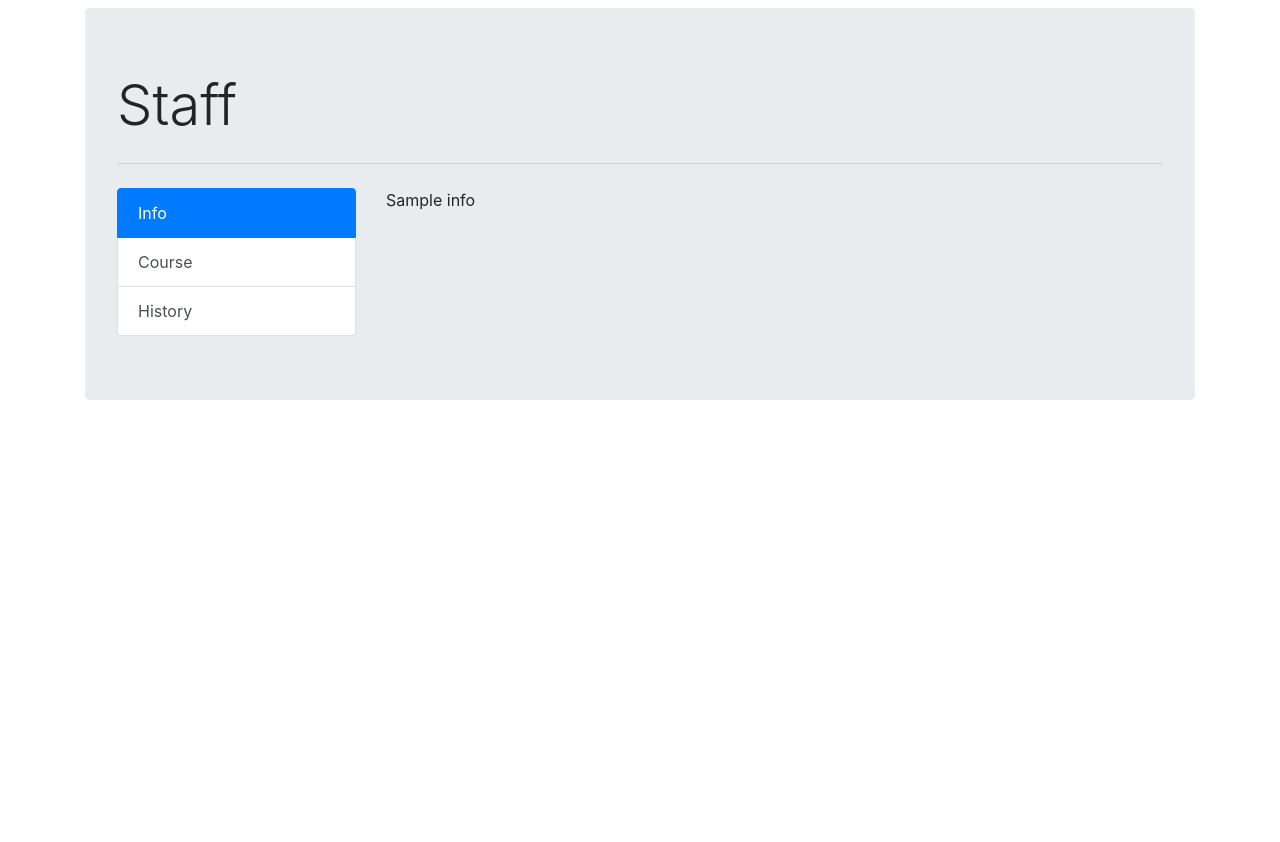
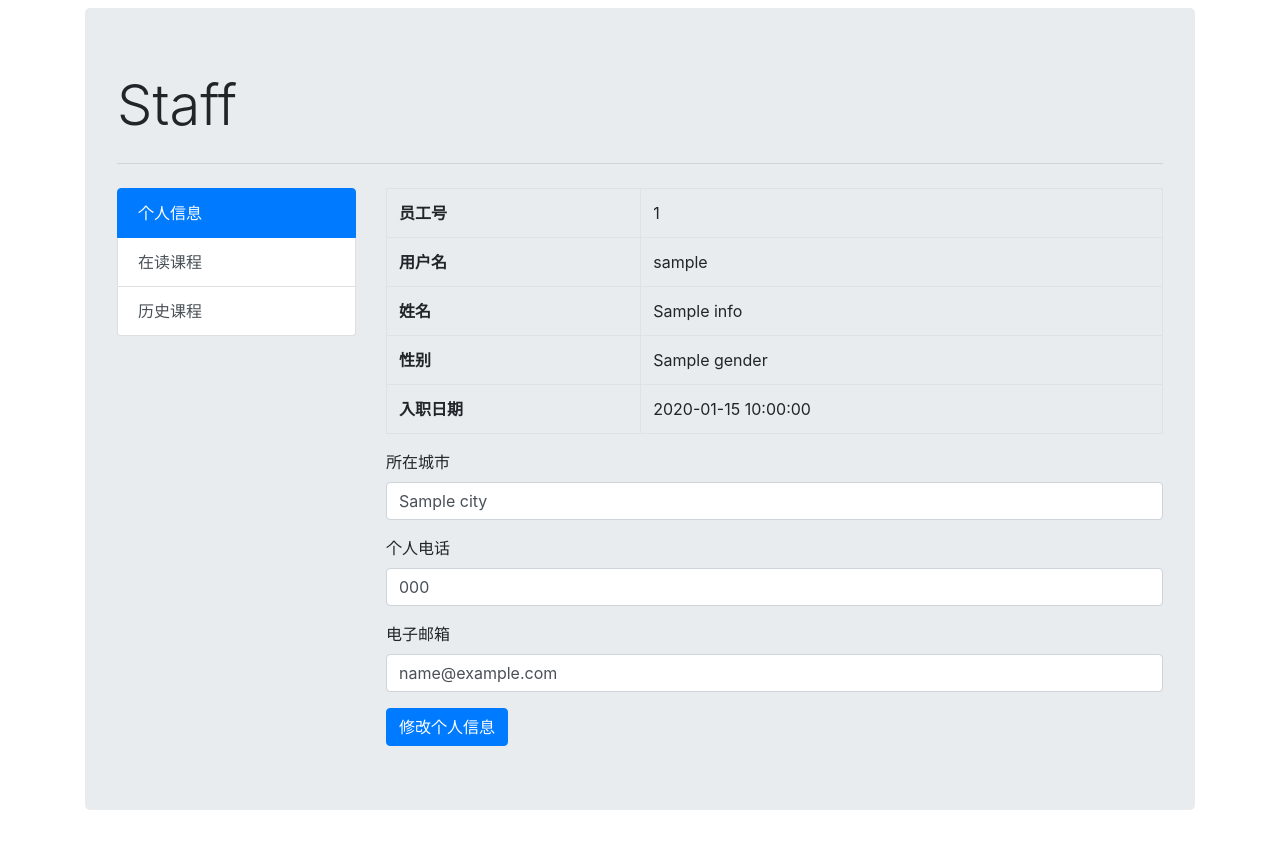
Before and after one commit to YC-Yuan/DataBaseDesign, a Python web app: template PJ/flask/templates/staff.html in a window 1280 px wide. Before the commit the page ends 400 px from the top, so only its background shows below. Run offline with Jinja, Linux system fonts and the light colour scheme; the template is opened without the code that fills it: most values are stand-ins (such as "Sample title", 1, 10 or a date in 2020); some libraries are stand-ins or nearby versions.

Commit message:
staff info

```diff
--- a/PJ/flask/templates/login.html
+++ b/PJ/flask/templates/login.html
@@ -11,12 +11,12 @@
     {% endif %}
 <div class="container">
     <div class="jumbotron mt-2">
-        <h1 class="display-4">Login</h1>
+        <h1 class="display-4">登录</h1>
         <hr class="my-4">
         <div class="card border-dark mx-auto" style="max-width: 40rem;">
             <form action="{{ url_for('user.login') }}" method="post" class="p-3">
                 <div class="form-group">
-                    <label for="username">Username</label>
+                    <label for="username">用户名</label>
                     <input class="form-control" id="username" placeholder="username here" name="username">
                 </div>
                 <div class="form-group">
@@ -24,7 +24,7 @@
                     <input type="password" class="form-control" id="password" placeholder="password here"
                            name="password">
                 </div>
-                <button type="submit" class="btn btn-primary">login</button>
+                <button type="submit" class="btn btn-primary">登录</button>
             </form>
         </div>
     </div>
--- a/PJ/flask/templates/staff.html
+++ b/PJ/flask/templates/staff.html
@@ -16,25 +16,66 @@
                 <div class="list-group" id="list-tab" role="tablist">
                     <a class="list-group-item list-group-item-action active"
                        id="list-home-list" data-toggle="list"
-                       href="#list-info" role="tab" aria-controls="Info">Info</a>
+                       href="#list-info" role="tab" aria-controls="Info">个人信息</a>
                     <a class="list-group-item list-group-item-action" id="list-profile-list" data-toggle="list"
-                       href="#list-course" role="tab" aria-controls="profile">Course</a>
+                       href="#list-course" role="tab" aria-controls="profile">在读课程</a>
                     <a class="list-group-item list-group-item-action" id="list-messages-list" data-toggle="list"
-                       href="#list-history" role="tab" aria-controls="messages">History</a>
+                       href="#list-history" role="tab" aria-controls="messages">历史课程</a>
                 </div>
             </div>
             <div class="col-9">
                 <div class="tab-content" id="nav-tabContent">
                     <div class="tab-pane fade show active" id="list-info" role="tabpanel"
                          aria-labelledby="list-home-list">
-                        {{ info }}
+                        {# 个人info表单 #}
+                        <table class="table table-bordered">
+                            <tbody>
+                            <tr>
+                                <th>员工号</th>
+                                <td>{{ info.user_id }}</td>
+                            </tr>
+                            <tr>
+                                <th>用户名</th>
+                                <td>{{ info.username }}</td>
+                            </tr>
+                            <tr>
+                                <th>姓名</th>
+                                <td>{{ info.name }}</td>
+                            </tr>
+                            <tr>
+                                <th>性别</th>
+                                <td>{{ info.gender }}</td>
+                            </tr>
+                            <tr>
+                                <th>入职日期</th>
+                                <td>{{ info.hire_date }}</td>
+                            </tr>
+                            </tbody>
+                        </table>
+                        <form action="{{ url_for('user.info_modify') }}" method="post">
+                            <div class="form-group">
+                                <label for="city">所在城市</label>
+                                <input type="text" name="city" class="form-control" id="city"
+                                       value="{{ info.city }}">
+                            </div>
+                            <div class="form-group">
+                                <label for="telephone">个人电话</label>
+                                <input type="text" name="telephone" class="form-control" id="telephone"
+                                       value="{{ info.telephone }}">
+                            </div>
+                            <div class="form-group">
+                                <label for="email">电子邮箱</label>
+                                <input type="email" name="email" class="form-control" id="email"
+                                       value="{{ info.email }}">
+                            </div>
+                            <button type="submit" class="btn btn-primary">修改个人信息</button>
+                        </form>
                     </div>
                     <div class="tab-pane fade" id="list-course" role="tabpanel" aria-labelledby="list-profile-list">
-                        <table class="table">
+                        <table class="table table-bordered">
                             <thead>
                             <tr>
                                 <th scope="col">课程</th>
-                                <th scope="col">部门</th>
                                 <th scope="col">教员</th>
                                 <th scope="col">起止时间</th>
                             </tr>
@@ -43,7 +84,6 @@
                             {% for course in courses %}
                                 <tr>
                                     <th scope="row">{{ course.name }}</th>
-                                    <td>{{ course.department }}</td>
                                     <td>{{ course.instructor }}</td>
                                     <td>{{ course.start_time }}-{{ course.end_time }}</td>
                                 </tr>
```
Also changed, not shown: PJ/flask/modules/route.py (+5 -5 lines), PJ/flask/modules/user.py (+12 -5 lines).
